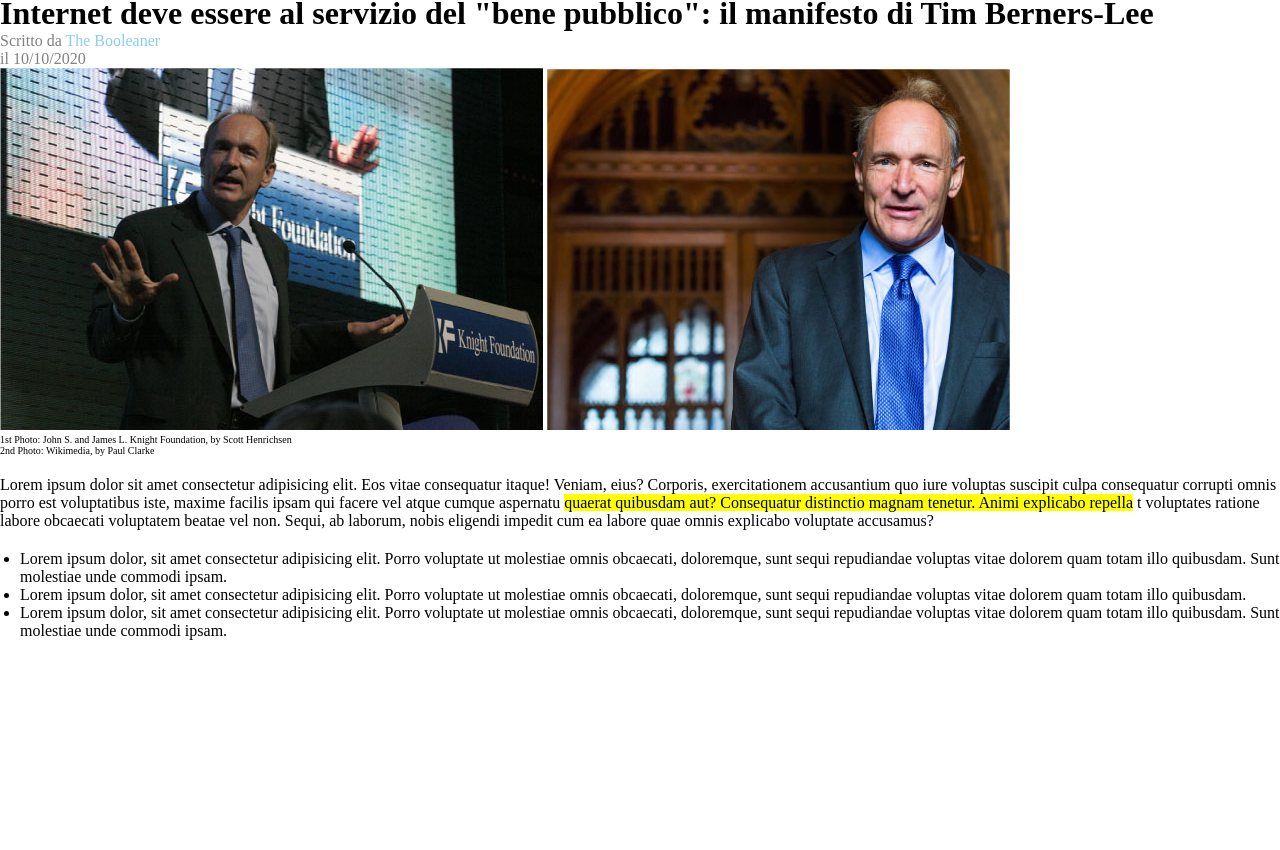
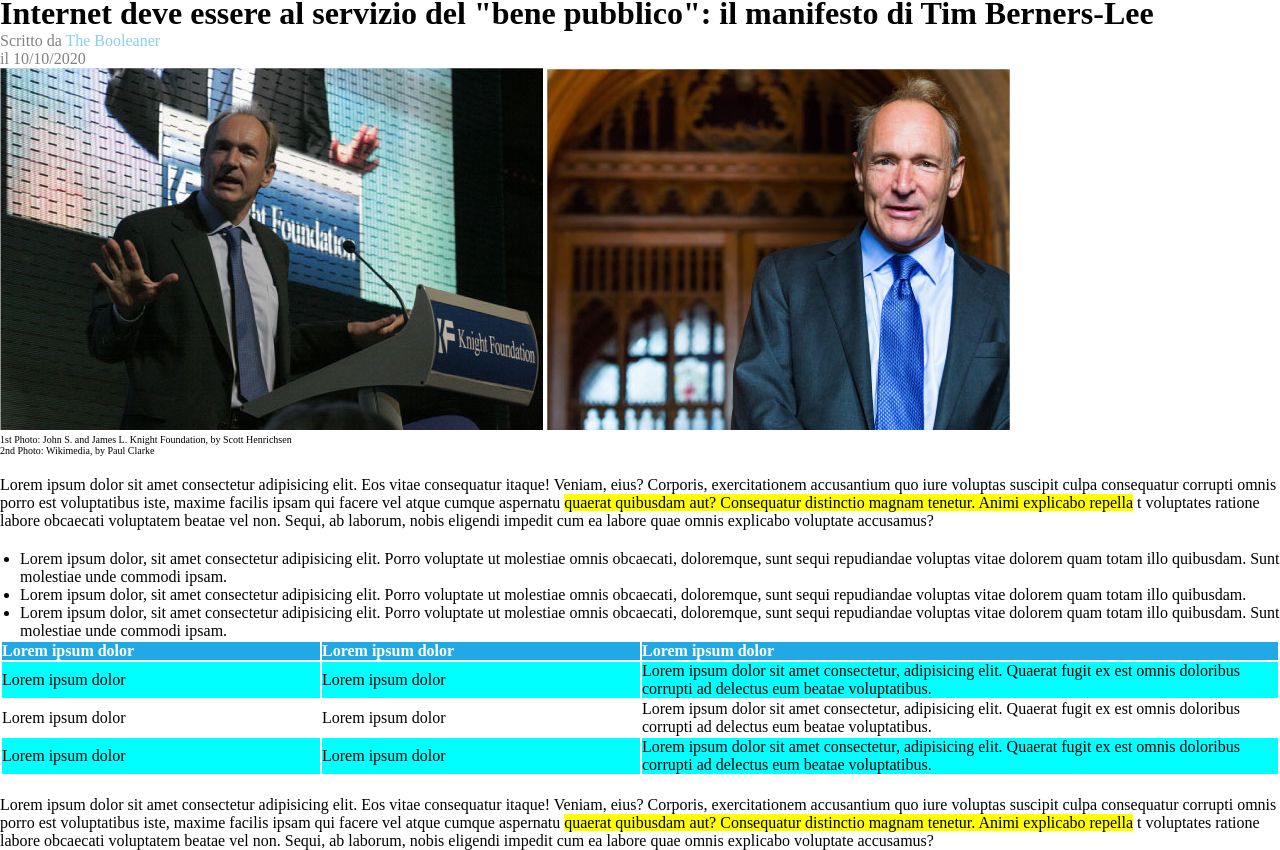
Before and after one commit to giorgio-marzo/html-css-booleaner, a plain HTML site: page index.html in a window 1280 px wide. Shown: the part 119-969 px from the top of the page. Before the commit the page ends 800 px from the top, so only its background shows below. Drawn offline with Linux system fonts and the light colour scheme.

Commit message:
[ADD] added table and text

```diff
--- a/css/style.css
+++ b/css/style.css
@@ -45,3 +45,21 @@ ul{
    padding-left: 20px;
 
 }
+
+thead{
+    background-color: #20a9e5;
+    color: white;
+    text-align: left;
+}
+
+.riga-az{
+    background-color: aqua;
+}
+
+.cell{
+    width: 25%;
+}
+
+.cell2{
+    width: 50%;
+}
--- a/index.html
+++ b/index.html
@@ -51,6 +51,40 @@
     </ul>
 </div>
 
+<div>
+    <table>
+        <thead>
+            <tr>
+                <th class="cell">Lorem ipsum dolor</th>
+                <th class="cell">Lorem ipsum dolor</th>
+                <th class="cell2">Lorem ipsum dolor</th>
+            </tr>
+        </thead>
+        <tbody>
+            <tr class="riga-az">
+                <td>Lorem ipsum dolor</td>
+                <td>Lorem ipsum dolor</td>
+                <td>Lorem ipsum dolor sit amet consectetur, adipisicing elit. Quaerat fugit ex est omnis doloribus corrupti ad delectus eum beatae voluptatibus.</td>
+            </tr>
+            <tr>
+                <td>Lorem ipsum dolor</td>
+                <td>Lorem ipsum dolor</td>
+                <td>Lorem ipsum dolor sit amet consectetur, adipisicing elit. Quaerat fugit ex est omnis doloribus corrupti ad delectus eum beatae voluptatibus.</td>
+            </tr>
+            <tr class="riga-az">
+                <td>Lorem ipsum dolor</td>
+                <td>Lorem ipsum dolor</td>
+                <td>Lorem ipsum dolor sit amet consectetur, adipisicing elit. Quaerat fugit ex est omnis doloribus corrupti ad delectus eum beatae voluptatibus.</td>
+            </tr>
+        </tbody>
+    </table>
+</div>
+
+<div class="space">
+    <p>Lorem ipsum dolor sit amet consectetur adipisicing elit. Eos vitae consequatur itaque! Veniam, eius? Corporis, exercitationem accusantium quo iure voluptas suscipit culpa consequatur corrupti omnis porro est voluptatibus iste, maxime facilis ipsam qui facere vel atque cumque aspernatu <span class="yellow" >quaerat quibusdam aut? Consequatur distinctio magnam tenetur. Animi explicabo repella</span> t voluptates ratione labore obcaecati voluptatem beatae vel non. Sequi, ab laborum, nobis eligendi impedit cum ea labore quae omnis explicabo voluptate accusamus?</p>
+</div>
+
+
 </main>
 </body>
 </html>
```
